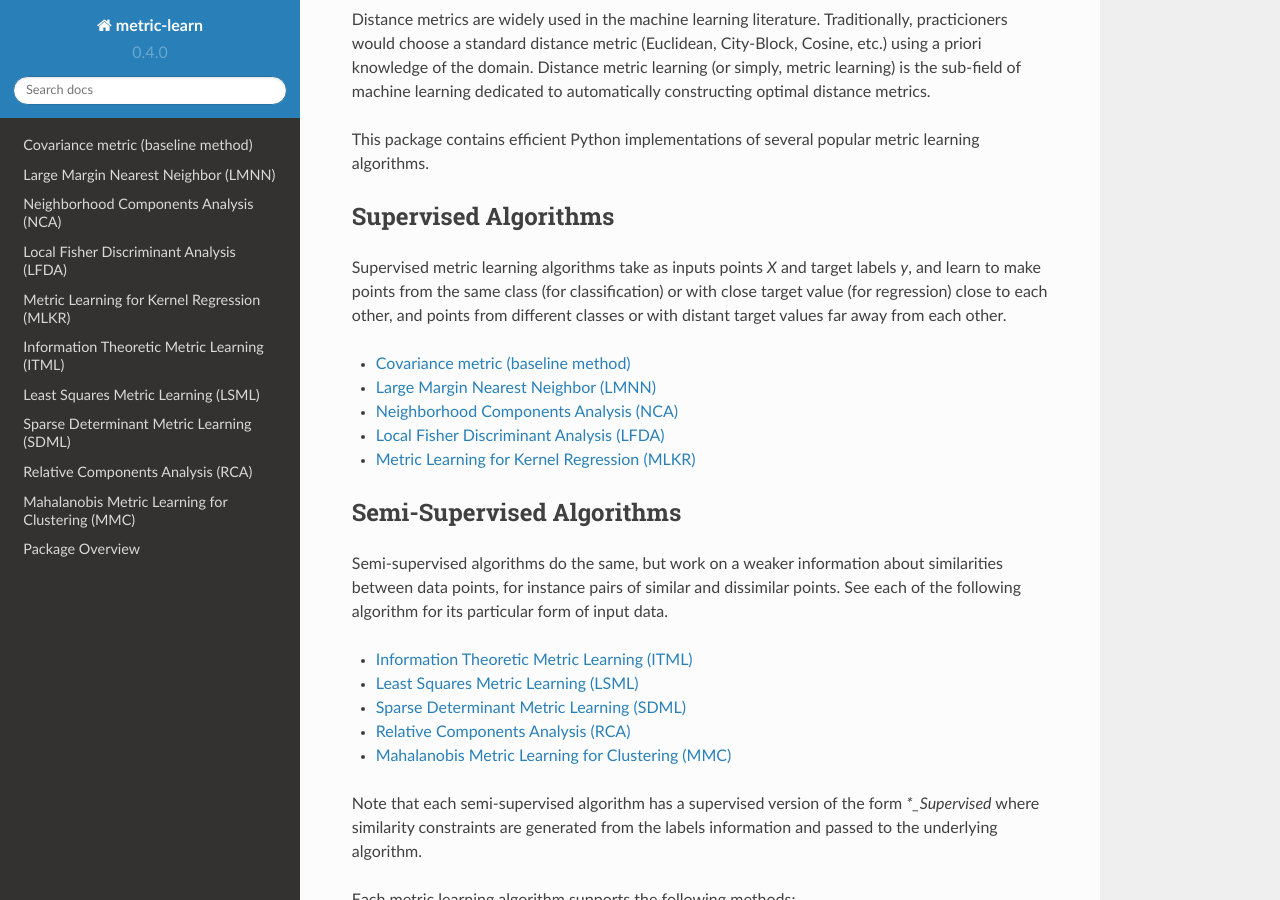
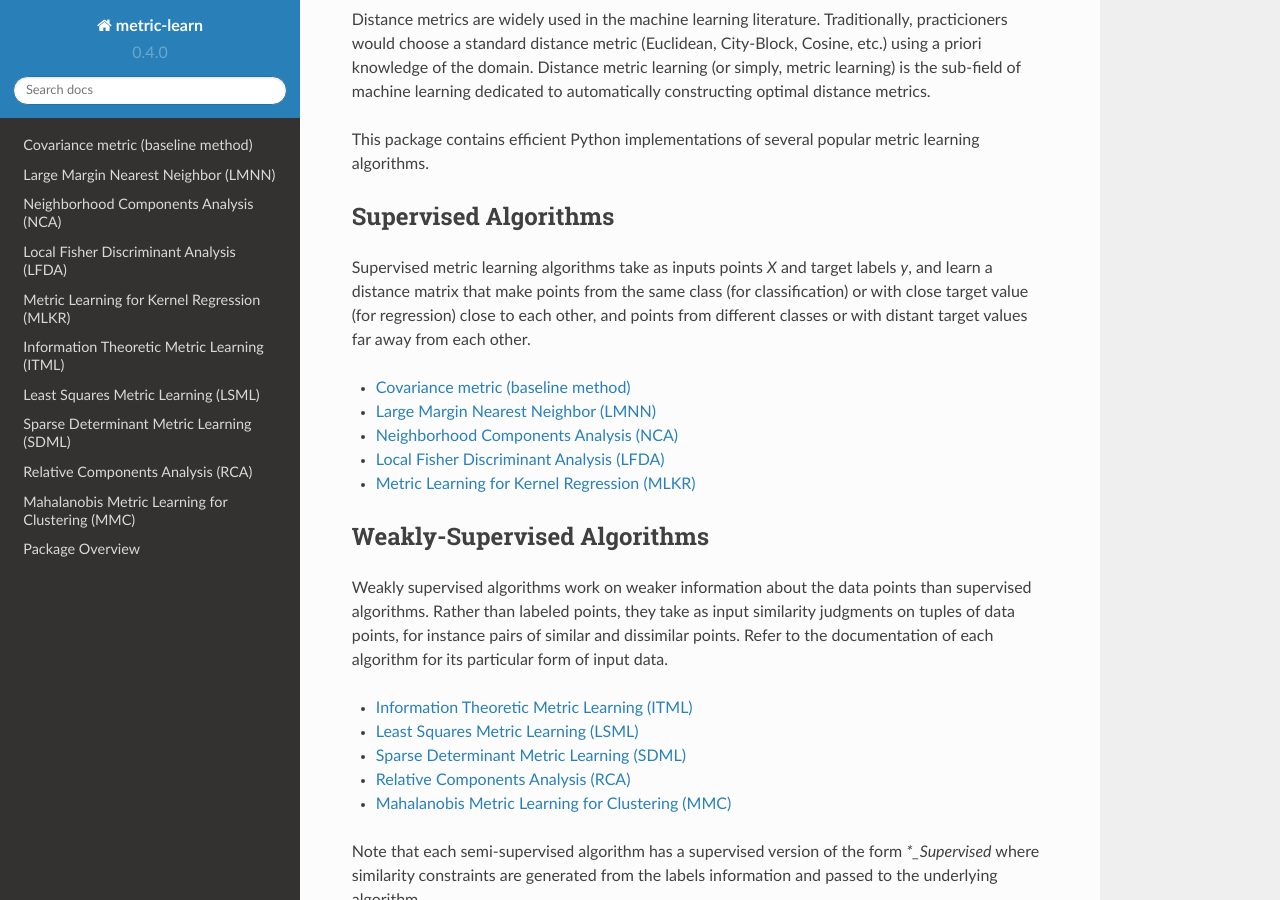
Before and after one commit to scikit-learn-contrib/metric-learn, a Sphinx documentation site: the page built from doc/index.rst, in a window 1280 px wide and 900 px high, scrolled down 200 px. Built offline with Sphinx 7.4.7 and the Read the Docs theme 2.0.0, drawn with Linux system fonts in a browser that asks for light colours.

Commit message:
MAINT: address https://github.com/metric-learn/metric-learn/pull/115#pullrequestreview-150575623

```diff
--- a/doc/index.rst
+++ b/doc/index.rst
@@ -16,10 +16,10 @@ metric learning algorithms.
 Supervised Algorithms
 ---------------------
 Supervised metric learning algorithms take as inputs points `X` and target
-labels `y`, and learn to make points from the same class (for classification)
-or with close target value (for regression) close to each other, and points
-from different classes or with distant target values far away from each
-other.
+labels `y`, and learn a distance matrix that make points from the same class
+(for classification) or with close target value (for regression) close to
+each other, and points from different classes or with distant target values
+far away from each other.
 
 .. toctree::
    :maxdepth: 1
@@ -30,12 +30,13 @@ other.
    metric_learn.lfda
    metric_learn.mlkr
 
-Semi-Supervised Algorithms
+Weakly-Supervised Algorithms
 --------------------------
-Semi-supervised algorithms do the same, but work on a weaker information about
-similarities between data points, for instance pairs of similar and dissimilar
-points. See each of the following algorithm for its particular form of input
-data.
+Weakly supervised algorithms work on weaker information about the data points
+than supervised algorithms. Rather than labeled points, they take as input
+similarity judgments on tuples of data points, for instance pairs of similar
+and dissimilar points. Refer to the documentation of each algorithm for its
+particular form of input data.
 
 .. toctree::
    :maxdepth: 1
```
Also changed, not shown: 4 other files.
